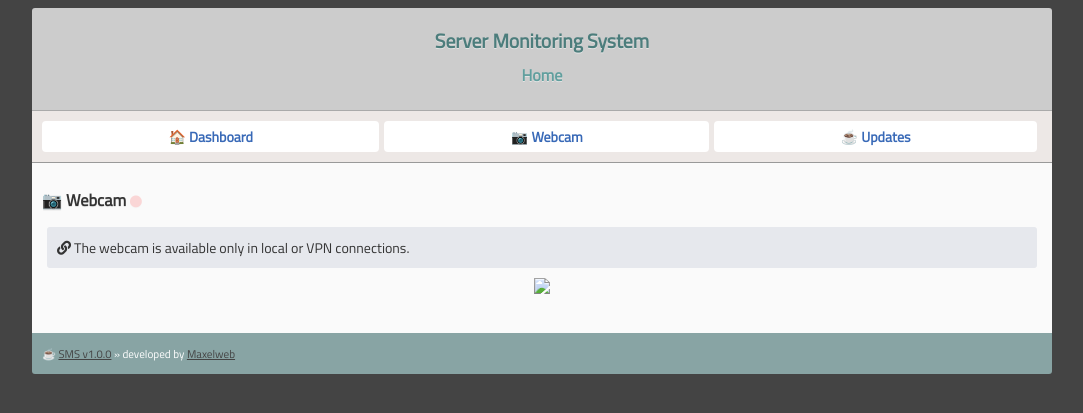
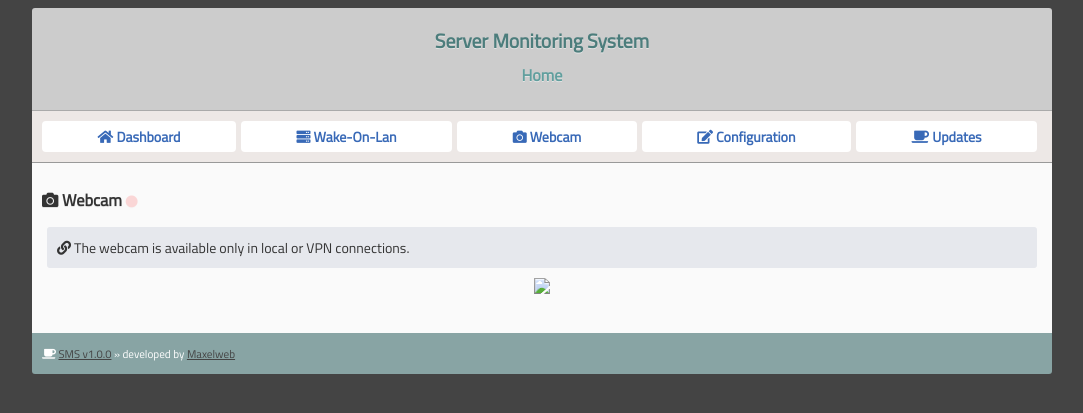
Before and after one commit to Maxelweb/ServerMonitoringSystem, a PHP site: page /index.php?s=webcam in a window 1280 px wide. Shown: the top 413 px of the page, without its empty margins (98-1181 px from the left). Run offline with PHP 8.4, Linux system fonts and the light colour scheme.

Commit message:
edit graphics, add wol and config tabs

```diff
--- a/webapp/index.php
+++ b/webapp/index.php
@@ -7,7 +7,12 @@
 	switch ($s)
 	{
 		case 'config':
+			require_once 'resources/controller/configuration.php';
 			require_once 'resources/view/configuration.php';
+			break;
+
+		case 'wol':
+			require_once 'resources/view/wol.php';
 			break;
 
 		case 'updates':
--- a/webapp/resources/view/dashboard.php
+++ b/webapp/resources/view/dashboard.php
@@ -1,6 +1,6 @@
 <section>
 
-	<h3>&#x1F3E0; Dashboard</h3>
+	<h3><i class="fas fa-home"></i> Dashboard</h3>
 
 	<div class="control-container">
 		<input type="checkbox" class="apple-switch" id="AutoRefresh" checked value="1"> Auto-refresh &nbsp;
--- a/webapp/resources/view/updates.php
+++ b/webapp/resources/view/updates.php
@@ -1,5 +1,5 @@
 <section>
-	<h3>&#x2615; Updates</h3>
+	<h3><i class="fas fa-coffee"></i> Updates</h3>
 	<?php
 		$hup = new Updates();
 		if($hup->latestVersion() == "N/A")
--- a/webapp/resources/view/webcam.php
+++ b/webapp/resources/view/webcam.php
@@ -1,6 +1,6 @@
 <section>
 
-	<h3>&#x1F4F7; Webcam <i class="fas fa-circle fa-xs icon-blink" style="color: red"></i></h3>
+	<h3><i class="fas fa-camera"></i> Webcam <i class="fas fa-circle fa-xs icon-blink" style="color: red"></i></h3>
 
 	<div class="widgets-container">
 
--- a/webapp/template/footer.php
+++ b/webapp/template/footer.php
@@ -3,7 +3,7 @@
 
 
 <footer>
-	&#x2615; <a href="<?=REPO;?>">SMS v<?=VERSION;?></a> &raquo; developed by <a href='https://marianosciacco.it' target="_blank">Maxelweb</a>
+	<i class="fas fa-coffee"></i> <a href="<?=REPO;?>">SMS v<?=VERSION;?></a> &raquo; developed by <a href='https://marianosciacco.it' target="_blank">Maxelweb</a>
 </footer>
 
 </body>
--- a/webapp/template/header.php
+++ b/webapp/template/header.php
@@ -19,11 +19,11 @@
 </header>
 
 <nav>
-	<a href="?">&#x1F3E0; Dashboard</a>
-	<a href="?s=webcam">&#x1F4F7; Webcam</a>
-	<!--<a href="?s=real-time">&#x1F4B9; Real-time Charts</a>-->
-	<!--<span>&#x1F5C3; <a href="?s=logs">Logs</a></span>-->
-	<a href="?s=updates">&#x2615; Updates</a>
+	<a href="?"><i class="fas fa-home"></i> Dashboard</a>
+	<a href="?"><i class="fas fa-server"></i> Wake-On-Lan</a>
+	<a href="?s=webcam"><i class="fas fa-camera"></i> Webcam</a>
+	<a href="?"><i class="fas fa-edit"></i> Configuration</a>
+	<a href="?s=updates"><i class="fas fa-coffee"></i> Updates</a>
 </nav>
 
 <article>
```
Also changed, not shown: webapp/resources/view/wol.php (added).
